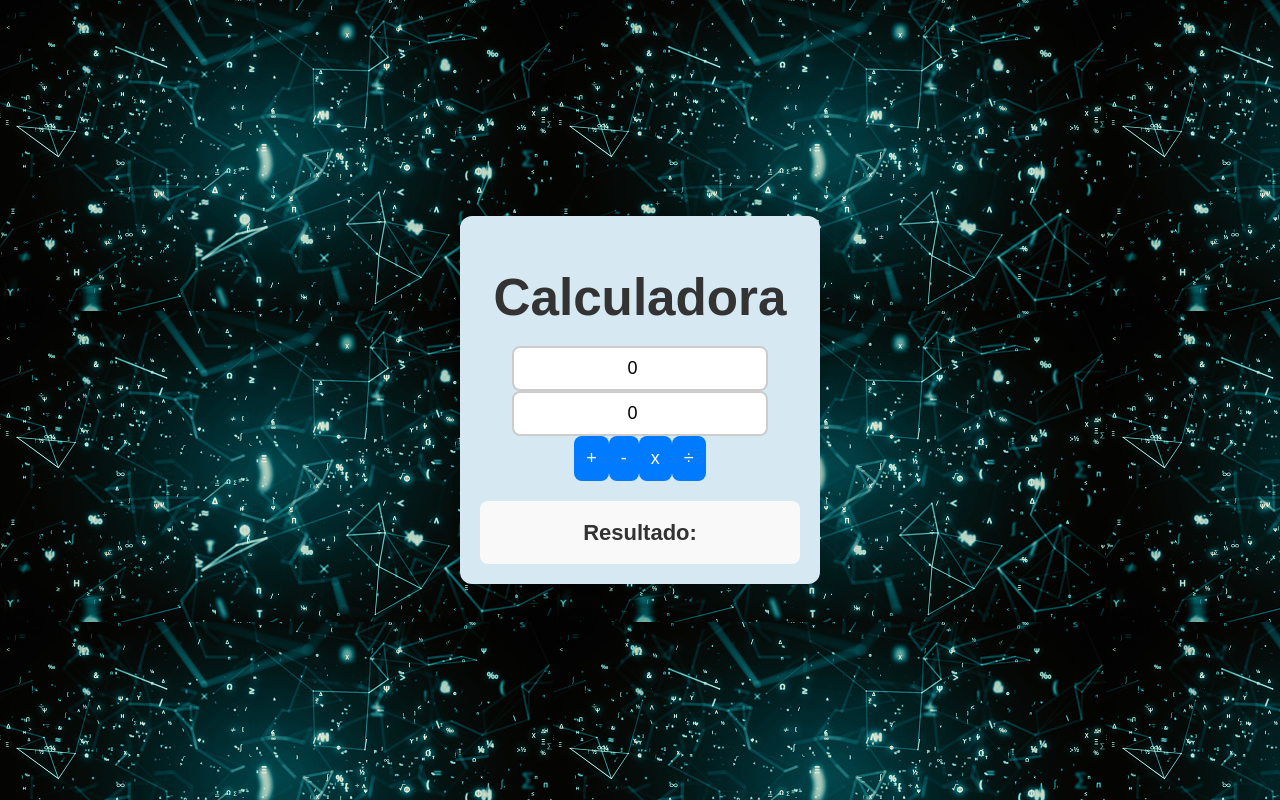
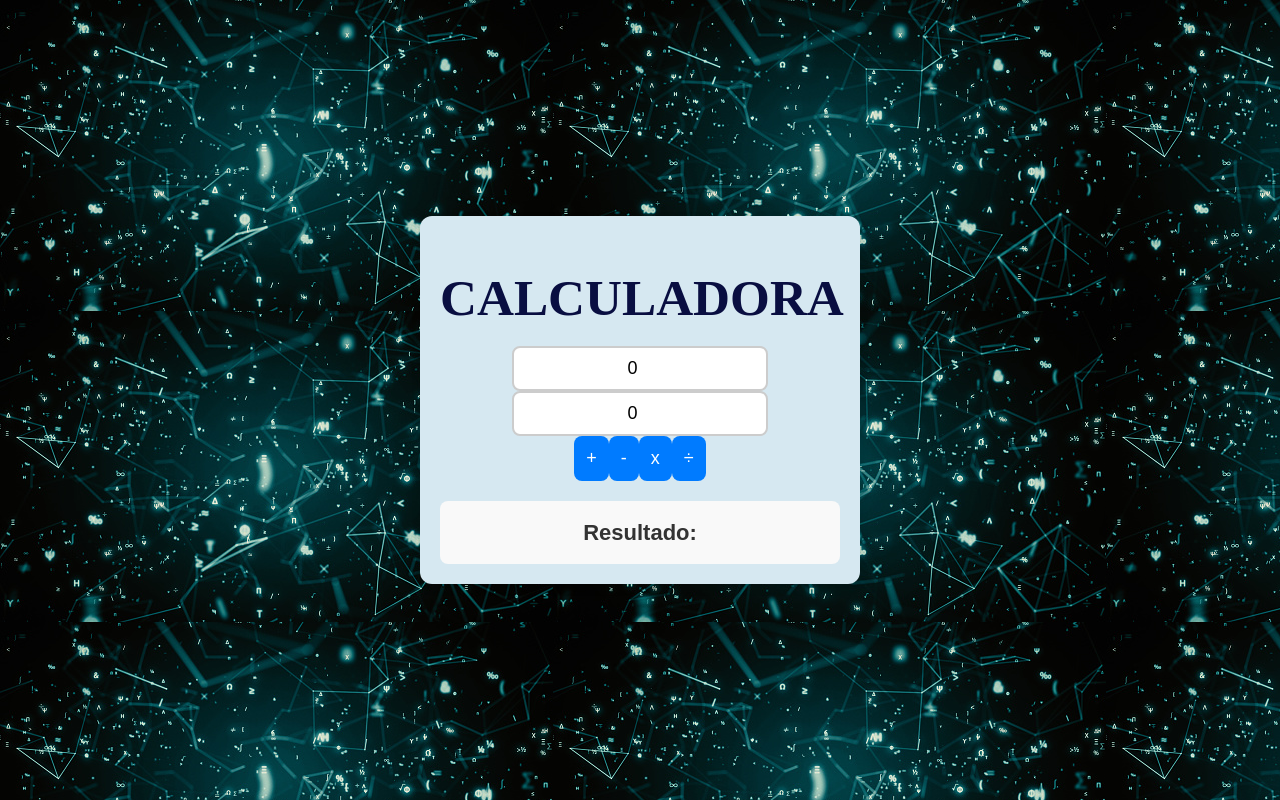
Before and after one commit to inesitalarr/Ejercicio-React-2025, a React (Vite) app: page / in a window 1280 px wide. Built offline with nearby package versions, Linux system fonts and the light colour scheme.

Commit message:
update calculator title to uppercase and adjust container width

```diff
--- a/src/App.css
+++ b/src/App.css
@@ -14,13 +14,14 @@ body {
   border-radius: 12px;
   box-shadow: 0px 4px 10px rgba(0, 0, 0, 0.1);
   text-align: center;
-  max-width: 320px;
+  max-width: 400px;
+
 }
 
 h1 {
-  color: #333;
+  color: #090e41;
   margin-bottom: 20px;
-}
+  font-family: 'STIX Two Math', serif;}
 
 input {
   border: 2px solid #ccc;
--- a/src/App.jsx
+++ b/src/App.jsx
@@ -16,7 +16,7 @@ export default function Calculator() {
 
   return (
     <div className="calculator-container flex flex-col items-center p-6 space-y-6 bg-gray-100 rounded-lg shadow-lg w-80 mx-auto mt-10">
-      <h1 className="text-2xl font-bold text-gray-700">Calculadora</h1>
+      <h1 className="text-2xl font-bold text-gray-700">CALCULADORA</h1>
         <div className="flex space-x-4">
           <input
             type="number"
```
